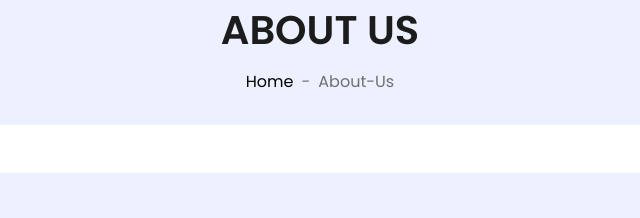
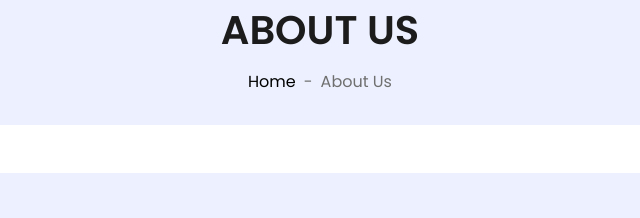
Before and after one commit to Sakshibhatia06/topsy, a plain HTML site: page about.html in a window 1280 px wide. Shown: the part 326-544 px from the top of the page, 320-960 px from the left. Drawn offline with Linux system fonts and the light colour scheme; a script that the page names is missing.

Commit message:
Update about.html

```diff
--- a/about.html
+++ b/about.html
@@ -116,7 +116,7 @@
             <div class="d-inline-flex">
                 <p class="m-0"><a href="">Home</a></p>
                 <p class="m-0 px-2">-</p>
-                <p class="m-0">About-Us</p>
+                <p class="m-0">About Us</p>
             </div>
         </div>
     </div>
```
